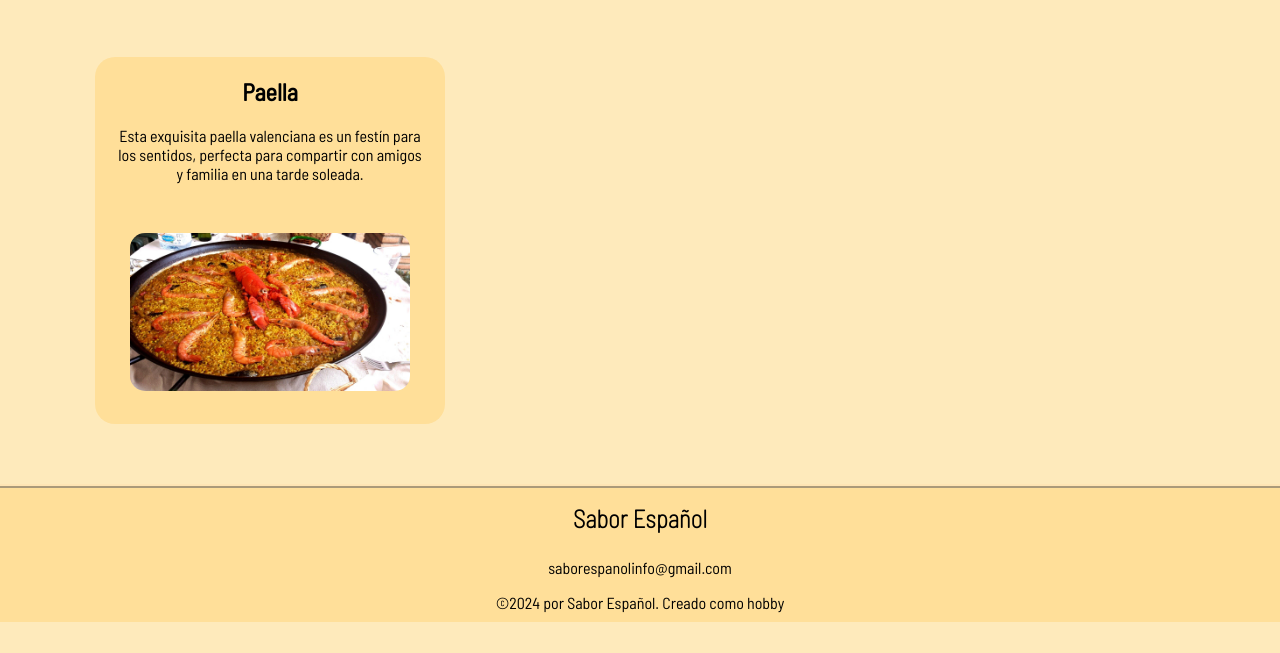
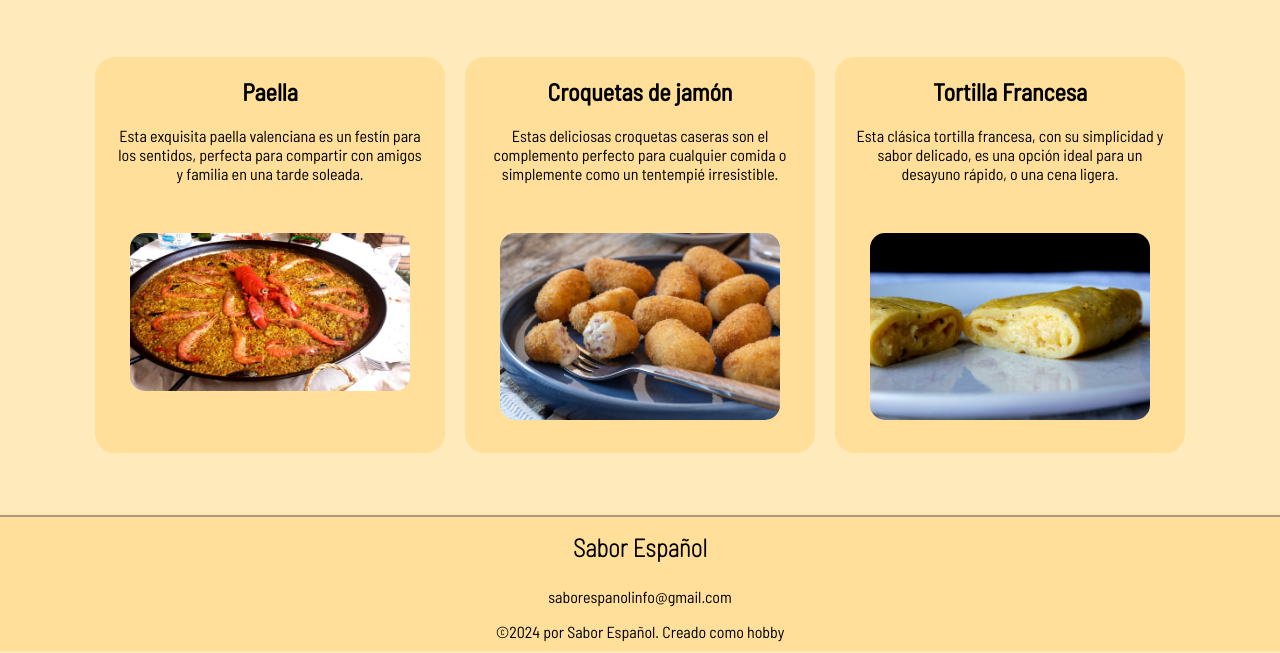
Before and after one commit to Bielis08/Bielis08.github.io, a plain HTML site: page recetas.html in a window 1280 px wide. Shown: the part 738-1391 px from the top of the page. Drawn offline with Linux system fonts and the light colour scheme.

Commit message:
6 recetas, mejora de las cartas y mejores textos/imagenes

```diff
--- a/estilos.css
+++ b/estilos.css
@@ -112,6 +112,7 @@ body{
     transform: scale(1.05);
     transition: ease-in-out 0.3s;
     filter: brightness(105%);
+    cursor: pointer;
 }
 
 footer {
--- a/recetas.html
+++ b/recetas.html
@@ -47,6 +47,22 @@
                 </p>
                 <img src="Img/Paella.jpg" alt="Plato de paella">
             </div>
+            <div class="receta" id="Croquetas de jamón">
+                <h1>Croquetas de jamón</h1>
+                <p>Estas deliciosas croquetas caseras son el complemento
+                    perfecto para cualquier comida o simplemente como un
+                    tentempié irresistible.
+                </p>
+                <img src="Img/Croquetas.jpg" alt="Plato de croquetas">
+            </div>
+            <div class="receta" id="Tortilla Francesa">
+                <h1>Tortilla Francesa</h1>
+                <p>Esta clásica tortilla francesa, con su simplicidad y
+                    sabor delicado, es una opción ideal para un desayuno
+                    rápido, o una cena ligera.
+                </p>
+                <img src="Img/Tortilla Francesa.jpg" alt="Plato de tortilla francesa">
+            </div>
         </section>
     </body>
     <footer>
```
Also changed, not shown: Img/Croquetas.jpg (added), Img/Tortilla Francesa.jpg (added).
